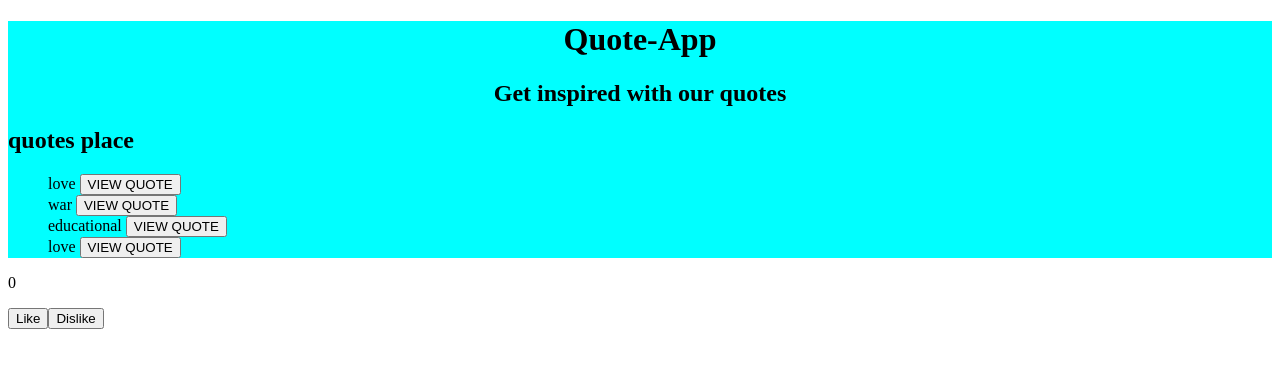
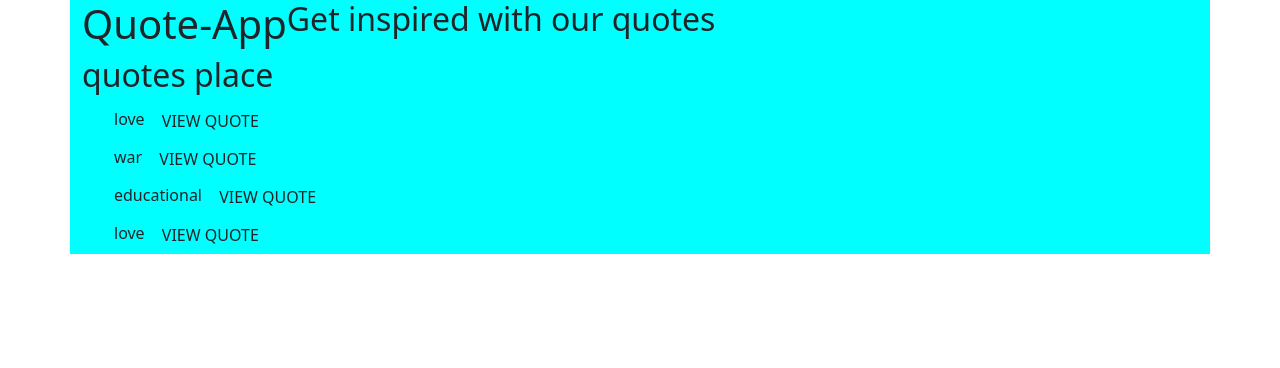
Before and after one commit to ruthjelimo/Quote-app, an Angular app in the folder quote/Quote/: page / in a window 1280 px wide. Shown: the top 368 px of the page. Built offline with nearby package versions, Linux system fonts and the light colour scheme.

Commit message:
upadated files

```diff
--- a/quote/Quote/package.json
+++ b/quote/Quote/package.json
@@ -18,6 +18,8 @@
     "@angular/platform-browser": "~13.1.0",
     "@angular/platform-browser-dynamic": "~13.1.0",
     "@angular/router": "~13.1.0",
+    "bootstrap": "^5.1.3",
+    "popper": "^1.0.1",
     "rxjs": "~7.4.0",
     "tslib": "^2.3.0",
     "zone.js": "~0.11.4"
--- a/quote/Quote/src/app/app.component.css
+++ b/quote/Quote/src/app/app.component.css
@@ -1,3 +1,4 @@
+
 .nav{
     text-align: center;
 
--- a/quote/Quote/src/app/app.component.html
+++ b/quote/Quote/src/app/app.component.html
@@ -6,4 +6,3 @@
   <app-quote></app-quote>
 
 </div>
-<like-box></like-box>
--- a/quote/Quote/src/app/app.module.ts
+++ b/quote/Quote/src/app/app.module.ts
@@ -6,7 +6,7 @@ import { AppComponent } from './app.component';
 import { QuoteComponent } from './quote/quote.component';
 import { QuoteDetailsComponent } from './quote-details/quote-details.component';
 import { DateCountPipe } from './date-count.pipe';
-import { LikeComponent } from './like.componet';
+
 
 @NgModule({
   declarations: [
@@ -14,7 +14,7 @@ import { LikeComponent } from './like.componet';
     QuoteComponent,
     QuoteDetailsComponent,
     DateCountPipe,
-    LikeComponent
+
   ],
   imports: [
     BrowserModule,
--- a/quote/Quote/src/app/like.component.html
+++ /dev/null
@@ -1,7 +0,0 @@
-<div>
-<p>
-    {{numberOfLikes}}
-</p>
-<button class= "btn btn-success"(click)="likeButtonClick()">Like</button>
-<button class="btn btn-danger" (click)="dislikeButtonClick()">Dislike</button>
-</div>
--- a/quote/Quote/src/app/like.componet.ts
+++ b/quote/Quote/src/app/like.componet.ts
@@ -1,18 +1 @@
 import { Component } from '@angular/core';
-
-@Component({
-  selector: 'like-box',
-  templateUrl: 'like.component.html',
-
-})
-export class LikeComponent {
-  numberOfLikes: number= 0;
-  likeButtonClick(){
-   this.numberOfLikes ++;
-
-  }
-  dislikeButtonClick(){
-   this.numberOfLikes--;
-  }
-
-}
--- a/quote/Quote/src/app/quote-details/quote-details.component.html
+++ b/quote/Quote/src/app/quote-details/quote-details.component.html
@@ -4,11 +4,15 @@
     {{quote?.authorName}}<br>
     {{quote?.description}}<br>
     published on {{quote?.publishDate|date}}<br>
-    <!-- Like :<br>
-    {{numberOfLikes}}
-    <button>Like</button>
-    <button>Dislike</button>
-    -->
+
   </p>
-
+  <!-- <like-box></like-box> -->
+  <div>
+    <h2>Number of likes:</h2>
+    <p>
+        {{numberOfLikes}}
+    </p>
+    <button class= "btn btn-success"(click)="likeButtonClick()">Like</button>
+    <button class="btn btn-danger"(click)="dislikeButtonClick()">Dislike</button>
+    </div>
   <button (click)= 'quoteComplete(true)' >Delete quote</button>
--- a/quote/Quote/src/app/quote-details/quote-details.component.ts
+++ b/quote/Quote/src/app/quote-details/quote-details.component.ts
@@ -5,6 +5,7 @@ import { Quote } from './../quote'
   templateUrl: './quote-details.component.html',
   styleUrls: ['./quote-details.component.css']
 })
+
 export class QuoteDetailsComponent implements OnInit {
 // @Input()Quote:quote;
 @Input() quote:Quote | undefined;
@@ -14,9 +15,22 @@ export class QuoteDetailsComponent implements OnInit {
 quoteComplete(complete:boolean){
   this.isComplete.emit(complete);
 }
+// export class LikeComponent {
+  numberOfLikes: number= 0;
+  likeButtonClick(){
+   this.numberOfLikes ++;
+
+  }
+  numberOfDislikes: number= 0;
+  dislikeButtonClick(){
+   this.numberOfLikes--;
+  }
+
+
   constructor() { }
 
   ngOnInit(): void {
   }
 
+
 }
--- a/quote/Quote/src/styles.css
+++ b/quote/Quote/src/styles.css
@@ -1 +1,2 @@
 /* You can add global styles to this file, and also import other style files */
+@import "~bootstrap/dist/css/bootstrap.css"
```
Also changed, not shown: 1 other file (tests, documents, lock files or other folders).
